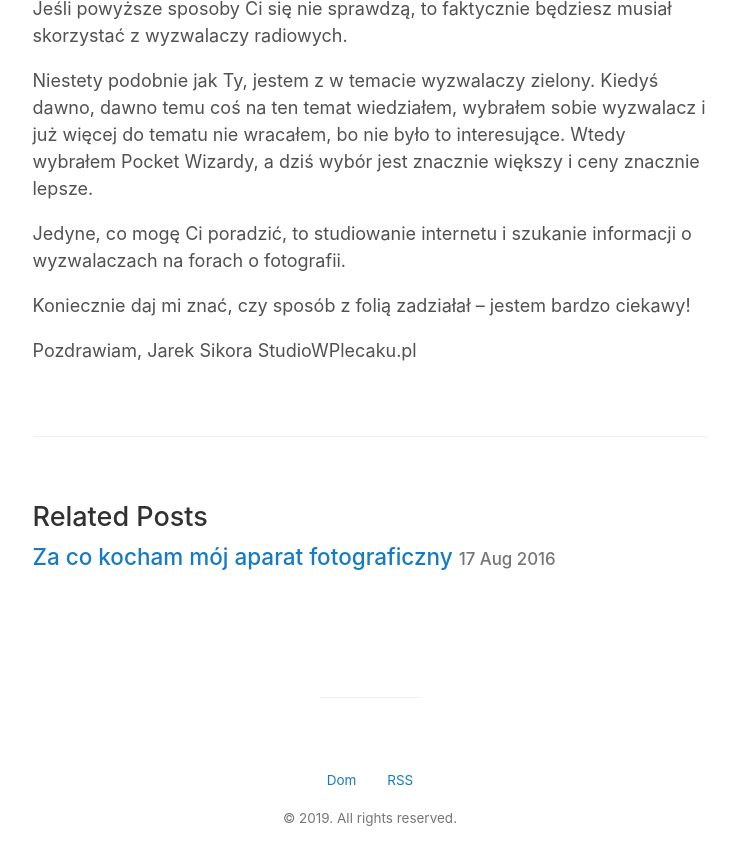
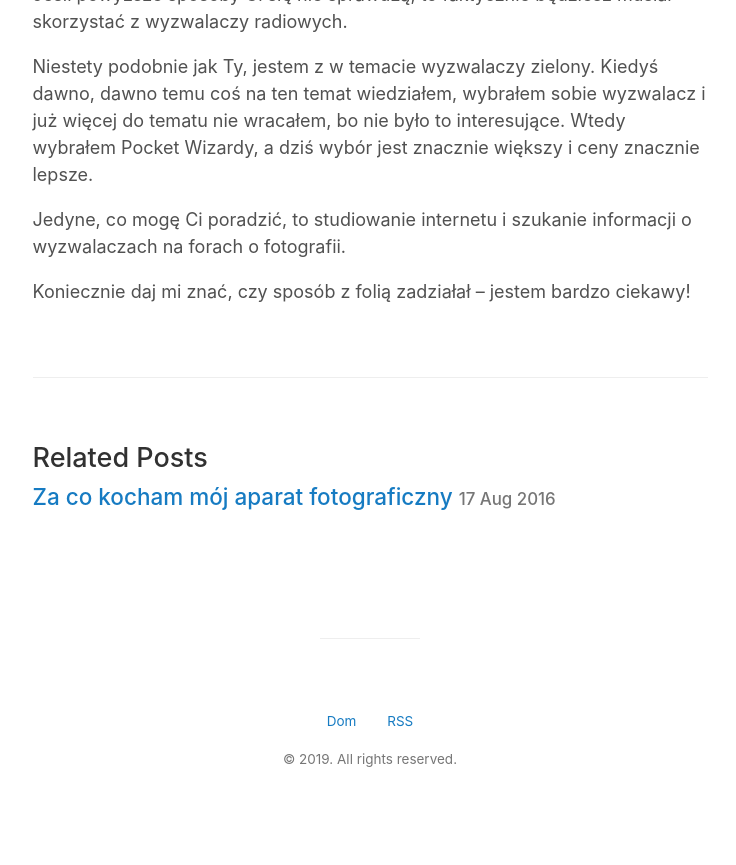
Before and after one commit to jasikor/studiowplecaku.pl, a Jekyll site: the page built from _posts/2015-03-10-wyzwalanie-lampy-z-aparatu.md, in a window 1280 px wide and 900 px high, scrolled down 1539 px. Shown: the top 865 px of the window, without its empty margins (270-1006 px from the left). Built offline with Jekyll 4.4.1, drawn with Linux system fonts in a browser that asks for light colours; after the commit the page ends 2380 px from its top, so only the background shows below that.

Commit message:
Update 2015-03-10-wyzwalanie-lampy-z-aparatu.md

```diff
--- a/_posts/2015-03-10-wyzwalanie-lampy-z-aparatu.md
+++ b/_posts/2015-03-10-wyzwalanie-lampy-z-aparatu.md
@@ -9,7 +9,7 @@
 > Witam,
 >
 > Od jakiegoś czasu zacząłem się interesować fotografią, stale staram się pogłębiać swoją wiedzę. Obejrzałem mnóstwo filmów Pana autorstwa i myślę, że jestPan odpowiednią osobą która może mi pomóc. Bardzo zainteresowała mnie technika strobist (CLS?) i ciężko mi znależc odpowiedz na moje pytnie. Posiadam Nikon d3300 i lampe błyskową Yongnuo 560 II. Chodzi mi o to, czy mozna zrobić zdjęcie portretowe modelki wyzwalajac lampe YN lampa wbudowana aparatu, w ten sposob, zeby na zdjeciu zostal zarejestrowany tylko błysk z lampy YN. Czy tak sie da? Czy trzeba wyzwalac lampe jakims wyzwalaczem i jesli tak, to czy takei wyzwalacze sa dedykowane do poszczegolnych modeli lamp? I jesli nic z tego co posiadam nie stworze, czy mogly Pan mi polecic jakis wyzwalacz z lampa w rozsadnej cenie. Na allegro jest tego tyle, ze jestem zielony.
-
+>
 > Pozdrawiam
 
 Odpowiedziałem tak:
@@ -33,7 +33,3 @@
 Jedyne, co mogę Ci poradzić, to studiowanie internetu i szukanie informacji o wyzwalaczach na forach o fotografii.
 
 Koniecznie daj mi znać, czy sposób z folią zadziałał – jestem bardzo ciekawy!
-
-Pozdrawiam,
-Jarek Sikora
-StudioWPlecaku.pl
```
